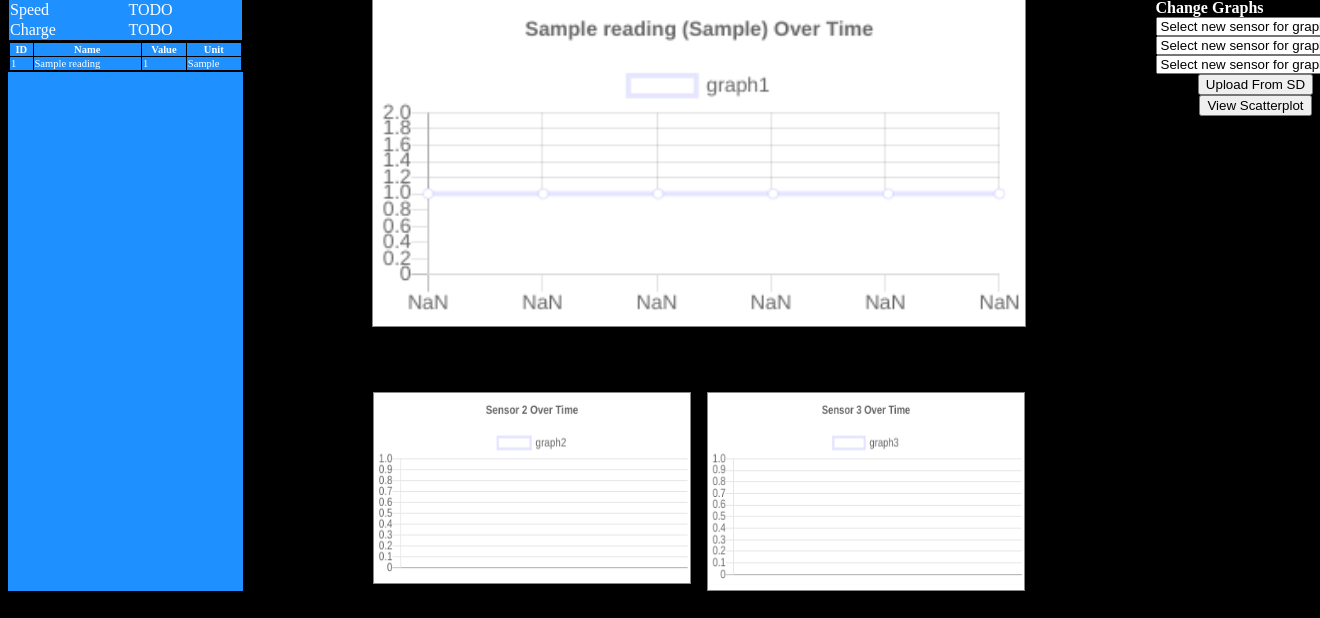
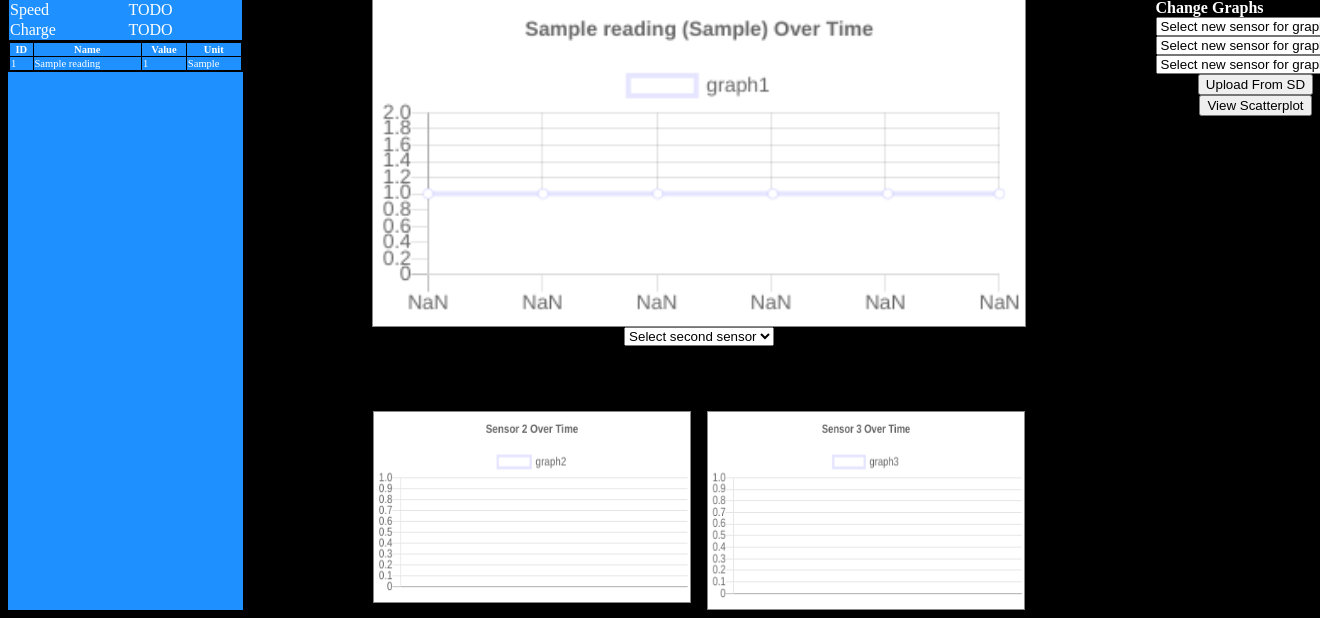
Before and after one commit to TER-Sensors-and-Microcontrollers/sensors-microcontrollers-25-26, a Flask app: page / in a window 1320 px wide; the page is wider, and only the part inside the window is pictured. Shown: the part 346-964 px from the top of that part. Before the commit the page ends 937 px from the top of that part, so only its background shows below. Run offline with Flask 3, Linux system fonts and the light colour scheme; tables that the repository leaves empty hold one stand-in row (values such as "Sample post"); some libraries are stand-ins or nearby versions.

Commit message:
Small Changes

```diff
--- a/houston/static/graph-dropdowns.js
+++ b/houston/static/graph-dropdowns.js
@@ -35,6 +35,7 @@ async function updateDropdown(d) {
 
 setInterval(() => {
     updateDropdown("g1");
+    updateDropdown("g1-1");
     updateDropdown("g2");
     updateDropdown("g3");
     updateDropdown("scatterX");
--- a/houston/templates/index.html
+++ b/houston/templates/index.html
@@ -55,6 +55,7 @@
             <script src="https://cdnjs.cloudflare.com/ajax/libs/Chart.js/2.9.4/Chart.js"></script>
             <div class = "graphs">
                 <canvas class="graph" id="graph1"></canvas>
+                <select name = "links" id = "g1-1"><option value="" disabled selected>Select second sensor</option></select>
                 <!-- <button onclick="clearGraph(g1)">Clear Graph</button> -->
                     <div class = "other">
                         <canvas class="graph" id="graph2"></canvas>
```
